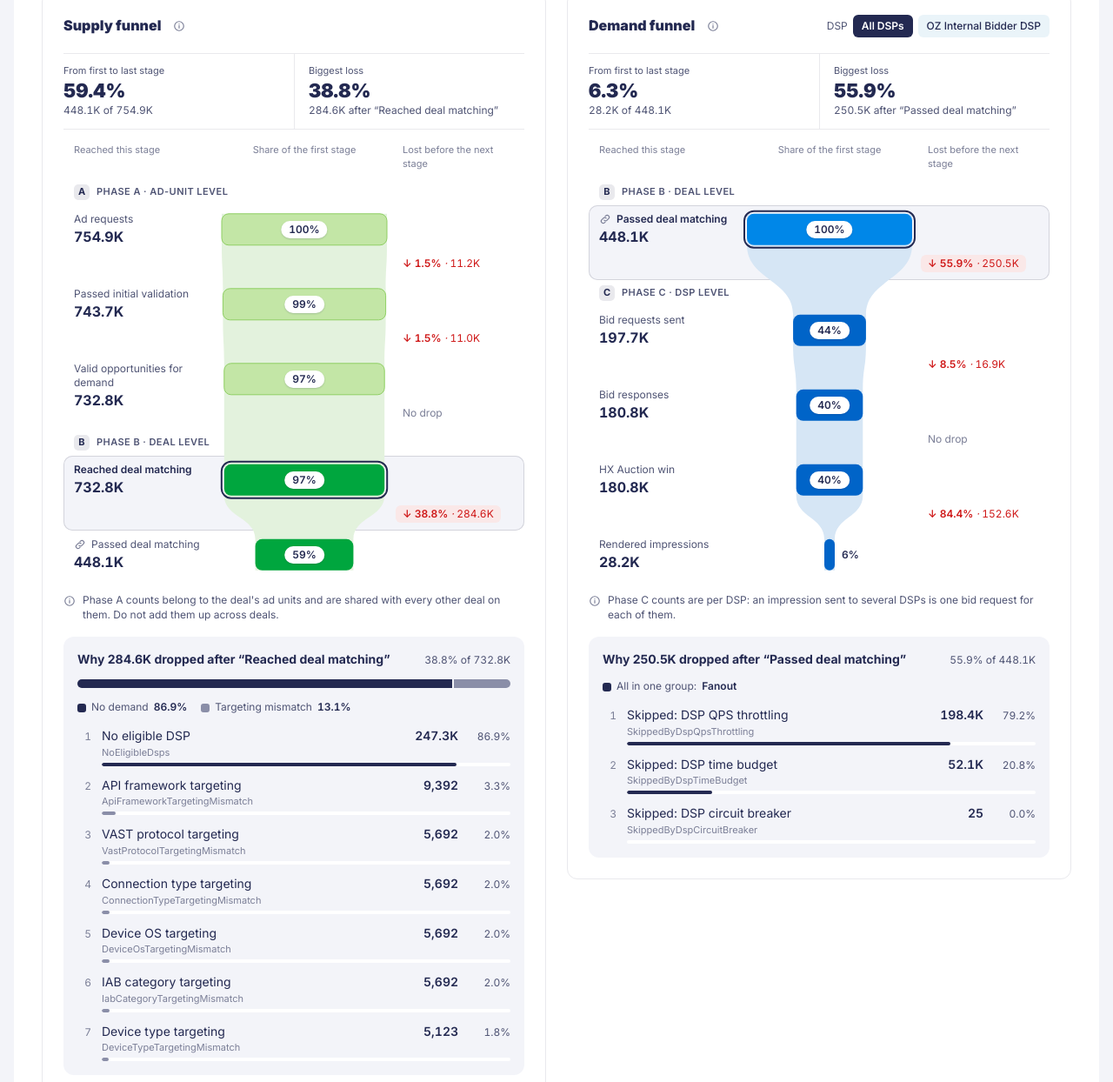
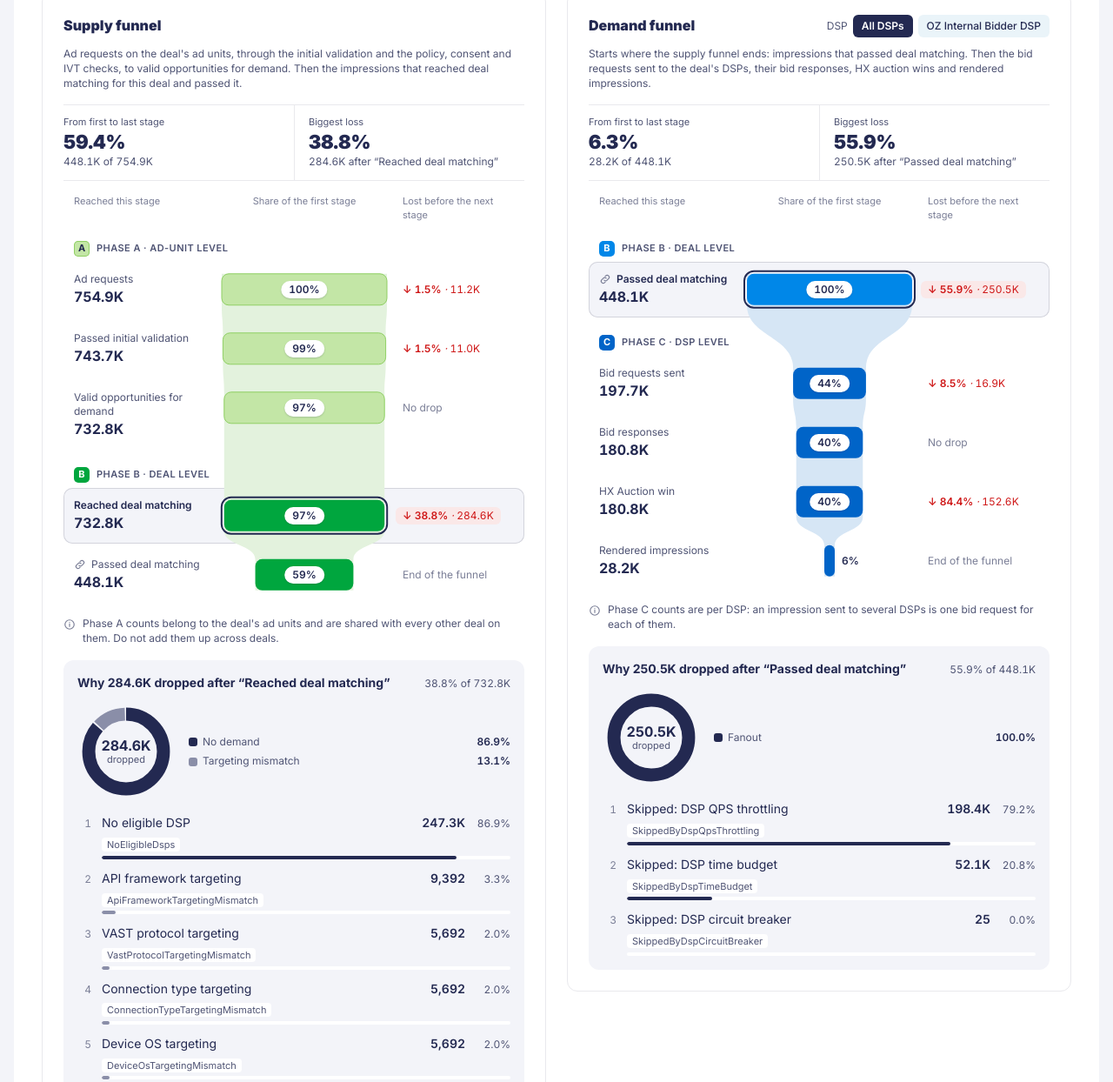
Before and after one commit to Kievkreis/Compas, a plain HTML site: page funnels.html in a window 1280 px wide. Shown: the part 348-1592 px from the top of the page at 87% size. Drawn offline with Linux system fonts and the light colour scheme; a web font is replaced by a local one.

Commit message:
Funnels: loss on the bar line, donut and hover tooltip restored, descriptions visible, more spacing
Co-Authored-By: Claude Fable 5.2 <noreply@anthropic.com>
Claude-Session: https://claude.ai/code/session_017KkmPQYACwtexvSWZjAFCo

```diff
--- a/funnels.html
+++ b/funnels.html
@@ -139,7 +139,7 @@ input.in[type=number]::-webkit-outer-spin-button,input.in[type=number]::-webkit-
 .card-h h2{margin:0;font-size:16px;line-height:1.2;font-weight:900;display:flex;align-items:center;gap:8px}
 .ibtn{display:inline-grid;place-items:center;width:24px;height:24px;border-radius:6px;border:0;background:transparent;color:var(--dp60)}
 .ibtn:hover,.ibtn[aria-expanded="true"]{background:var(--bg);color:var(--dp)}
-.about{margin:0;font-size:12px;color:var(--dp80);background:var(--soft);border-radius:8px;padding:10px 12px}
+.about{margin:-8px 0 0;font-size:12px;line-height:17px;color:var(--dp80);max-width:72ch}
 .dsp{display:flex;align-items:center;gap:6px;font-size:12px;color:var(--dp80)}
 .dsp button{height:26px;padding:0 10px;border-radius:6px;border:0;background:var(--blue10);color:var(--dp);font-size:12px;font-weight:500}
 .dsp button[aria-pressed="true"]{background:var(--dp);color:#fff;font-weight:600}
@@ -153,18 +153,18 @@ input.in[type=number]::-webkit-outer-spin-button,input.in[type=number]::-webkit-
 .ks b{font-weight:600}.ks b.bad{color:var(--red)}.ks b.good{color:var(--ok)}
 .fn{position:relative;display:flex;flex-direction:column;--lw:188px;--rw:176px}
 .fhead,.step{display:grid;grid-template-columns:var(--lw) minmax(0,1fr) var(--rw);column-gap:16px}
-.fhead{padding:0 12px 10px;font-size:11px;color:var(--dp60)}
+.fhead{padding:0 12px 2px;font-size:11px;color:var(--dp60)}
 .fhead span:nth-child(2){text-align:center}
 .fhead span:nth-child(3){padding-left:8px}
-.phase{display:flex;align-items:center;gap:8px;height:30px;padding:0 12px;font-size:11px;font-weight:600;letter-spacing:.04em;text-transform:uppercase;color:var(--dp80)}
+.phase{display:flex;align-items:center;gap:8px;height:30px;margin-top:14px;padding:0 12px;font-size:11px;font-weight:600;letter-spacing:.04em;text-transform:uppercase;color:var(--dp80)}
 .pb{display:inline-grid;place-items:center;width:18px;height:18px;border-radius:5px;background:var(--dp10);color:var(--dp);font-size:11px;font-weight:700;letter-spacing:0}
+.pb.sA{background:var(--sA);box-shadow:inset 0 0 0 1px var(--sAline)}.pb.sB{background:var(--sB);color:#fff}.pb.dB{background:var(--dB);color:#fff}.pb.dC{background:var(--dC);color:#fff}
 .phase em{font-style:normal;font-weight:400;text-transform:none;letter-spacing:0;color:var(--dp60)}
-.step{grid-template-rows:40px 38px;padding:8px 12px 0;border-radius:10px;cursor:pointer;transition:background .15s,box-shadow .15s}
+.step{grid-template-rows:40px auto;padding:12px;border-radius:10px;cursor:pointer;transition:background .15s,box-shadow .15s}
+.step+.step{margin-top:4px}
 .step:hover{background:var(--soft)}
 .step.on{background:var(--bg);box-shadow:inset 0 0 0 1px var(--dp20)}
-.step.last{grid-template-rows:40px auto;padding-bottom:8px;cursor:default}
-.step.last:hover{background:transparent}
-.step.peer,.step.last.peer{background:var(--soft)}
+.step.peer{background:var(--soft)}
 .lc{grid-column:1;grid-row:1/-1;min-width:0;display:flex;flex-direction:column}
 .nm{display:flex;align-items:center;gap:6px;font-size:12px;line-height:16px;color:var(--dp80);min-width:0}
 .nm span{overflow:hidden;text-overflow:ellipsis;white-space:nowrap}
@@ -176,7 +176,7 @@ input.in[type=number]::-webkit-outer-spin-button,input.in[type=number]::-webkit-
 .fc{grid-column:2;grid-row:1;position:relative;min-width:0}
 .pill{position:absolute;z-index:2;top:50%;left:50%;transform:translate(-50%,-50%);background:#fff;border-radius:100px;padding:2px 9px;font-size:12px;line-height:16px;font-weight:600;color:var(--dp);box-shadow:0 1px 2px rgba(35,41,81,.18);white-space:nowrap}
 .pill.out{transform:translateY(-50%);background:none;box-shadow:none;padding:0}
-.dtx{grid-column:3;grid-row:2;align-self:center;padding-left:8px;font-size:12px;line-height:16px;color:var(--red);min-width:0}
+.dtx{grid-column:3;grid-row:1;align-self:center;padding-left:8px;font-size:12px;line-height:16px;color:var(--red);min-width:0}
 .rate{display:inline-block;margin-left:-8px;padding:2px 8px;border-radius:6px}
 .rate b{font-weight:600}
 .rate em{font-style:normal}
@@ -207,18 +207,28 @@ svg.shape{position:absolute;inset:0;width:100%;height:100%;pointer-events:none;z
 .why-c b{font-weight:600}
 .why-c b.bad{color:var(--red)}
 .why-c b.good{color:var(--ok)}
-.split{display:flex;height:10px;border-radius:5px;overflow:hidden;gap:2px}
-.split i{display:block;min-width:4px;transition:flex-grow .5s var(--ease)}
-.lg{display:flex;flex-wrap:wrap;gap:6px 16px;font-size:12px;color:var(--dp80)}
-.lg span{display:inline-flex;align-items:center;gap:6px}
+.why-b{display:grid;grid-template-columns:124px minmax(0,1fr);gap:20px;align-items:start}
+.dn{display:flex;flex-direction:column;gap:12px;min-width:0}
+.donut{position:relative;width:112px;height:112px;margin:0 auto}
+.donut svg{display:block;width:100%;height:100%}
+.donut-c{position:absolute;inset:0;display:flex;flex-direction:column;align-items:center;justify-content:center;line-height:1.2}
+.donut-c b{font-size:16px;font-weight:700}
+.donut-c span{font-size:11px;color:var(--dp80)}
+.lg{list-style:none;margin:0;padding:0;display:flex;flex-direction:column;gap:6px;font-size:12px;color:var(--dp80)}
+.lg li{display:grid;grid-template-columns:10px minmax(0,1fr) auto;gap:6px;align-items:center}
 .lg i{width:10px;height:10px;border-radius:3px}
 .lg b{font-weight:600;color:var(--dp)}
+.tip{position:fixed;z-index:30;pointer-events:none;background:var(--surface);border:1px solid var(--dp20);border-radius:8px;padding:8px 12px;display:flex;flex-direction:column;gap:3px;font-size:12px;line-height:16px;color:var(--dp80);box-shadow:0 6px 20px rgba(35,41,81,.14);white-space:nowrap}
+.tip b{font-weight:600;color:var(--dp);margin-bottom:2px}
+.tip span{display:flex;align-items:center;gap:6px;font-variant-numeric:tabular-nums}
+.tip i{width:8px;height:8px;border-radius:2px;flex:none}
 .rs{list-style:none;margin:0;padding:0;display:flex;flex-direction:column;gap:12px}
-.rs li{display:grid;grid-template-columns:16px minmax(0,1fr) 64px 48px;gap:4px 12px;align-items:baseline}
-.rs.cmp li{grid-template-columns:16px minmax(0,1fr) 64px 72px 48px}
+.rs li{display:grid;grid-template-columns:16px minmax(0,1fr) 52px 40px;gap:4px 12px;align-items:baseline}
+.rs.cmp li{grid-template-columns:16px minmax(0,1fr) 52px 64px 40px}
 .rs .rk{font-size:12px;color:var(--dp60);text-align:right}
-.rs .rn{font-size:14px;display:flex;flex-direction:column;gap:1px;min-width:0}
-.rs code{font:400 11px/16px var(--font);color:var(--dp60);overflow-wrap:anywhere}
+.rs .rn{font-size:14px;min-width:0}
+.rs .rcode{grid-column:2/-1;min-width:0}
+.rs code{font:400 11px/16px var(--font);color:var(--dp80);background:var(--surface);border-radius:4px;padding:1px 6px;overflow-wrap:anywhere}
 .rs .rc{font-size:14px;font-weight:600;text-align:right}
 .rs .rv{font-size:11px;color:var(--dp60);text-align:right;white-space:nowrap}
 .rs .rp{font-size:12px;color:var(--dp80);text-align:right}
@@ -231,6 +241,10 @@ svg.shape{position:absolute;inset:0;width:100%;height:100%;pointer-events:none;z
 .proto b{color:var(--dp);font-weight:600}
 
 @container (max-width:560px){
+  .why-b{grid-template-columns:1fr;gap:16px}
+  .dn{flex-direction:row;align-items:center;gap:16px}
+  .donut{margin:0;flex:none}
+  .lg{flex:1}
   .fn{--lw:160px;--rw:136px}
   .fhead,.step{column-gap:10px}
   .nm span{white-space:normal}
@@ -239,8 +253,6 @@ svg.shape{position:absolute;inset:0;width:100%;height:100%;pointer-events:none;z
 @container (max-width:440px){
   .fn{--lw:112px;--rw:112px}
   .phase em{display:none}
-  .step{grid-template-rows:40px 72px}
-  .step.last{grid-template-rows:40px 24px}
   .nm span{white-space:normal}
   .fhead span:nth-child(2){visibility:hidden}
   .rate i{display:none}
@@ -333,9 +345,9 @@ svg.shape{position:absolute;inset:0;width:100%;height:100%;pointer-events:none;z
     <div class="cols">
       <section class="card" id="card-sup">
         <div class="card-h">
-          <h2>Supply funnel <button class="ibtn" aria-expanded="false" aria-controls="about-sup" aria-label="About the supply funnel"><svg class="ic"><use href="#i-info"/></svg></button></h2>
+          <h2>Supply funnel</h2>
         </div>
-        <p class="about" id="about-sup" hidden>Ad requests on the deal's ad units, through the initial validation and the policy, consent and IVT checks, to valid opportunities for demand. Then the impressions that reached deal matching for this deal and passed it.</p>
+        <p class="about" id="about-sup">Ad requests on the deal's ad units, through the initial validation and the policy, consent and IVT checks, to valid opportunities for demand. Then the impressions that reached deal matching for this deal and passed it.</p>
         <div class="kp" id="kp-sup"></div>
         <div class="fn sup" id="fn-sup"></div>
         <p class="fnote"><svg class="ic"><use href="#i-info"/></svg>Phase A counts belong to the deal's ad units and are shared with every other deal on them. Do not add them up across deals.</p>
@@ -344,10 +356,10 @@ svg.shape{position:absolute;inset:0;width:100%;height:100%;pointer-events:none;z
 
       <section class="card" id="card-dem">
         <div class="card-h">
-          <h2>Demand funnel <button class="ibtn" aria-expanded="false" aria-controls="about-dem" aria-label="About the demand funnel"><svg class="ic"><use href="#i-info"/></svg></button></h2>
+          <h2>Demand funnel</h2>
           <div class="dsp" role="group" aria-label="DSP"><span>DSP</span><button aria-pressed="true">All DSPs</button><button aria-pressed="false">OZ Internal Bidder DSP</button></div>
         </div>
-        <p class="about" id="about-dem" hidden>Starts where the supply funnel ends: impressions that passed deal matching. Then the bid requests sent to the deal's DSPs, their bid responses, HX auction wins and rendered impressions.</p>
+        <p class="about" id="about-dem">Starts where the supply funnel ends: impressions that passed deal matching. Then the bid requests sent to the deal's DSPs, their bid responses, HX auction wins and rendered impressions.</p>
         <div class="kp" id="kp-dem"></div>
         <div class="fn dem" id="fn-dem"></div>
         <p class="fnote"><svg class="ic"><use href="#i-info"/></svg>Phase C counts are per DSP: an impression sent to several DSPs is one bid request for each of them.</p>
@@ -610,23 +622,24 @@ function drawFunnel(key, m) {
   if (S.auto[key]) S.sel[key] = maxDrop > 0 ? drops.indexOf(maxDrop) : 0;
   let h = `<div class="fhead"><span>Reached this stage</span><span>Share of the first stage</span><span>Lost before the next stage</span></div>`;
   c.forEach((v, i) => {
-    if (F.phases[i]) { const ph = F.phases[i]; h += `<div class="phase"><span class="pb">${ph[0]}</span>Phase ${ph[0]} · ${ph[1]}${ph[2] ? ` <em>(${ph[2]})</em>` : ''}</div>`; }
+    if (F.phases[i]) { const ph = F.phases[i]; h += `<div class="phase"><span class="pb ${F.cls[i]}">${ph[0]}</span>Phase ${ph[0]} · ${ph[1]}${ph[2] ? ` <em>(${ph[2]})</em>` : ''}</div>`; }
     const last = i === c.length - 1, share = v / top;
     const shared = (key === 'sup' && last) || (key === 'dem' && i === 0);
     const ch = p ? chgVol(v, p[i], m) : null;
-    h += `<div class="step${S.sel[key] === i ? ' on' : ''}${last ? ' last' : ''}" data-i="${i}" ${last ? '' : `role="button" tabindex="0" aria-pressed="${S.sel[key] === i}"`} ${shared ? 'data-shared' : ''}>
+    h += `<div class="step${S.sel[key] === i ? ' on' : ''}${last ? ' last' : ''}" data-i="${i}" role="button" tabindex="0" aria-pressed="${S.sel[key] === i}" ${shared ? 'data-shared' : ''}>
       <div class="lc">
         <div class="nm" title="${F.names[i]}">${shared ? `<span class="same" title="${key === 'sup' ? 'The demand funnel starts from this number' : 'The supply funnel ends with this number'}"><svg class="ic"><use href="#i-link"/></svg></span>` : ''}<span>${F.names[i]}</span></div>
         <div class="cnt num" title="${v.toLocaleString('en-US')}">${fN(v)}</div>
         ${p ? `<div class="pv num" title="Volume${m.partial ? ' per hour' : ''} compared with the previous period">prev ${fN(p[i])} · <b>${arrow(ch)} ${fP(Math.abs(ch))}</b></div>` : ''}
       </div>
-      <div class="fc" data-share="${share}" data-cls="${F.cls[i]}"><span class="pill num">${share < .01 && v ? '<1' : Math.round(share * 100)}%</span></div>`;
+      <div class="fc" data-share="${share}" data-cls="${F.cls[i]}" data-tip="${F.names[i]}|${fN(v)}|${fP(share)}|${last ? '' : `${fN(drops[i])} (${fP(v ? drops[i] / v : 0)})`}|${p ? fN(p[i]) : ''}"><span class="pill num">${share < .01 && v ? '<1' : Math.round(share * 100)}%</span></div>`;
     if (!last) {
       const d = drops[i], rate = v ? d / v : 0;
       let cmp = '';
       if (p) { const pr = p[i] ? (p[i] - p[i + 1]) / p[i] : 0, pts = (rate - pr) * 100; cmp = `<small class="num">was ${fP(pr)} · <b class="${Math.abs(pts) < .05 ? '' : pts > 0 ? 'bad' : 'good'}">${Math.abs(pts) < .05 ? 'no change' : `${arrow(pts)} ${Math.abs(pts).toFixed(1)} pts`}</b></small>`; }
       h += `<div class="dtx num${d ? '' : ' zero'}"><span class="rate${d && d === maxDrop && rate > .2 ? ' big' : ''}">${d ? `<b>↓ ${fP(rate)}</b><i> · </i><span>${fN(d)}<em> dropped</em></span>` : 'No drop'}</span>${cmp}</div>`;
     }
+    else h += `<div class="dtx zero"><span class="rate">End of the funnel</span></div>`;
     h += '</div>';
   });
   el.innerHTML = h;
@@ -662,32 +675,41 @@ function shape(key) {
 const GCOL = ['var(--g1)', 'var(--g2)', 'var(--g3)'];
 function drawWhy(key, m, c, p) {
   const F = FUN[key], i = S.sel[key], el = $('why-' + key);
+  if (i === c.length - 1) { el.innerHTML = `<div class="why-h"><h3>“${F.names[i]}” is the end of the funnel</h3></div><p class="empty">Select an earlier stage to see why requests dropped there.</p>`; return; }
   const d = c[i] - c[i + 1], rate = c[i] ? d / c[i] : 0;
   let h = `<div class="why-h"><h3>${d ? `Why ${fN(d)} dropped after “${F.names[i]}”` : `Nothing dropped after “${F.names[i]}”`}</h3><span class="num">${fP(rate)} of ${fN(c[i])}</span></div>`;
   let pd = 0;
   if (p) {
-    pd = p[i] - p[i + 1]; const pr = p[i] ? pd / p[i] : 0, pts = (rate - pr) * 100;
-    h += `<p class="why-c num">Previous period: ${fN(pd)} dropped, ${fP(pr)} of ${fN(p[i])}. Drop rate <b class="${Math.abs(pts) < .05 ? '' : pts > 0 ? 'bad' : 'good'}">${Math.abs(pts) < .05 ? 'did not change' : `${pts > 0 ? 'up' : 'down'} ${Math.abs(pts).toFixed(1)} pts`}</b>.</p>`;
+    pd = p[i] - p[i + 1]; const pr = p[i] ? pd / p[i] : 0, pts = (rate - pr) * 100, vol = pd ? chgVol(d, pd, m) : null;
+    h += `<p class="why-c num">Previous period: ${fN(pd)} dropped, ${fP(pr)} of ${fN(p[i])}.${vol === null ? '' : ` Dropped volume <b>${Math.abs(vol) < .0005 ? 'did not change' : `${vol > 0 ? 'up' : 'down'} ${fP(Math.abs(vol))}`}</b>${m.partial ? ' per hour' : ''},`} ${vol === null ? 'Drop' : 'drop'} rate <b class="${Math.abs(pts) < .05 ? '' : pts > 0 ? 'bad' : 'good'}">${Math.abs(pts) < .05 ? 'did not change' : `${pts > 0 ? 'up' : 'down'} ${Math.abs(pts).toFixed(1)} pts`}</b>.</p>`;
   }
-  if (!d) { el.innerHTML = h + `<p class="empty">Every request that reached this stage also reached the next one.</p>`; return; }
+  if (!d) { el.innerHTML = h + `<p class="empty">Nothing dropped at this stage. Every request that reached it also reached the next one.</p>`; return; }
   const rs = reasons(key + i, d, 0), prs = p ? reasons(key + i, pd, m.a) : null;
-  const groups = [...new Set(rs.map(r => r.group))];
-  if (groups.length > 1) {
-    const gs = groups.map(g => rs.filter(r => r.group === g).reduce((a, r) => a + r.n, 0));
-    h += `<div><div class="split">${gs.map((n, k) => `<i style="flex-grow:${n};background:${GCOL[k % 3]}"></i>`).join('')}</div></div>
-      <div class="lg">${groups.map((g, k) => `<span><i style="background:${GCOL[k % 3]}"></i>${g} <b class="num">${fP(gs[k] / d)}</b></span>`).join('')}</div>`;
-  } else {
-    h += `<div class="lg"><span><i style="background:${GCOL[0]}"></i>All in one group: <b>${groups[0]}</b></span></div>`;
-  }
-  h += `<ol class="rs${prs ? ' cmp' : ''}">${rs.map((r, k) => `<li><span class="rk num">${k + 1}</span>
-    <span class="rn">${r.name}<code>${r.code}</code></span>
+  const groups = [...new Set(rs.map(r => r.group))], gs = groups.map(g => rs.filter(r => r.group === g).reduce((a, r) => a + r.n, 0));
+  const R = 46, CIRC = 2 * Math.PI * R; let off = 0;
+  const arcs = gs.map((n, k) => { const len = n / d * CIRC, gap = groups.length > 1 ? 2 : 0, a = `<circle cx="60" cy="60" r="${R}" fill="none" stroke="${GCOL[k % 3]}" stroke-width="16" stroke-dasharray="${Math.max(len - gap, 1)} ${CIRC}" stroke-dashoffset="${-off}" transform="rotate(-90 60 60)"/>`; off += len; return a; }).join('');
+  h += `<div class="why-b"><div class="dn"><div class="donut"><svg viewBox="0 0 120 120" aria-hidden="true">${arcs}</svg><div class="donut-c"><b class="num">${fN(d)}</b><span>dropped</span></div></div>
+      <ul class="lg">${groups.map((g, k) => `<li><i style="background:${GCOL[k % 3]}"></i><span>${g}</span><b class="num">${fP(gs[k] / d)}</b></li>`).join('')}</ul></div>
+    <ol class="rs${prs ? ' cmp' : ''}">${rs.map((r, k) => `<li><span class="rk num">${k + 1}</span>
+    <span class="rn">${r.name}</span>
     <span class="rc num" title="${r.n.toLocaleString('en-US')}">${fN(r.n)}</span>${prs ? `<span class="rv num">prev ${fN(prs[k].n)}</span>` : ''}<span class="rp num">${fP(r.n / d)}</span>
-    <span class="rb"><i style="width:${r.n / d * 100}%;background:${GCOL[groups.indexOf(r.group) % 3]}"></i></span></li>`).join('')}</ol>`;
+    <span class="rcode"><code>${r.code}</code></span><span class="rb"><i style="width:${r.n / d * 100}%;background:${GCOL[groups.indexOf(r.group) % 3]}"></i></span></li>`).join('')}</ol></div>`;
   el.innerHTML = h;
 }
+/* hover on a bar: exact numbers, as in the current product */
+const tip = document.createElement('div'); tip.className = 'tip'; tip.hidden = true; document.body.appendChild(tip);
+document.addEventListener('mousemove', e => {
+  const fc = e.target.closest && e.target.closest('.fc'); if (!fc) { tip.hidden = true; return; }
+  const [name, cnt, share, drop, prev] = fc.dataset.tip.split('|'), key = fc.closest('.fn').classList.contains('sup') ? 'var(--sB)' : 'var(--dB)';
+  tip.innerHTML = `<b>${name}</b><span><i style="background:${key}"></i>Count: ${cnt}</span>${prev ? `<span><i style="background:var(--g3)"></i>Previous period: ${prev}</span>` : ''}<span><i style="background:var(--g2)"></i>Of top stage: ${share}</span><span><i style="background:var(--red)"></i>${drop ? 'Dropped: ' + drop : 'End of the funnel'}</span>`;
+  tip.hidden = false;
+  const r = fc.getBoundingClientRect(), w = tip.offsetWidth, hgt = tip.offsetHeight;
+  tip.style.left = Math.max(8, Math.min(innerWidth - w - 8, r.left + r.width / 2 - w / 2)) + 'px';
+  tip.style.top = (r.top - hgt - 6 < 8 ? r.bottom + 6 : r.top - hgt - 6) + 'px';
+});
 ['sup', 'dem'].forEach(key => {
   const el = $('fn-' + key);
-  const pick = e => { const s = e.target.closest('.step'); if (!s || s.classList.contains('last')) return; S.sel[key] = +s.dataset.i; S.auto[key] = false; render(); const n = el.querySelector(`.step[data-i="${S.sel[key]}"]`); if (e.type === 'keydown') n.focus(); };
+  const pick = e => { const s = e.target.closest('.step'); if (!s) return; S.sel[key] = +s.dataset.i; S.auto[key] = false; render(); const n = el.querySelector(`.step[data-i="${S.sel[key]}"]`); if (e.type === 'keydown') n.focus(); };
   el.addEventListener('click', pick);
   el.addEventListener('keydown', e => { if (e.key === 'Enter' || e.key === ' ') { e.preventDefault(); pick(e); } });
   el.addEventListener('mouseover', e => { if (e.target.closest('[data-shared]')) document.querySelectorAll('[data-shared]').forEach(n => n.classList.add('peer')); });
@@ -695,10 +717,6 @@ function drawWhy(key, m, c, p) {
 });
 
 /* ---------- small controls ---------- */
-document.querySelectorAll('.ibtn').forEach(b => b.addEventListener('click', () => {
-  const open = b.getAttribute('aria-expanded') !== 'true';
-  b.setAttribute('aria-expanded', open); $(b.getAttribute('aria-controls')).hidden = !open;
-}));
 document.querySelector('.dsp').addEventListener('click', e => {
   const b = e.target.closest('button'); if (!b) return;
   document.querySelectorAll('.dsp button').forEach(x => x.setAttribute('aria-pressed', x === b));
```
